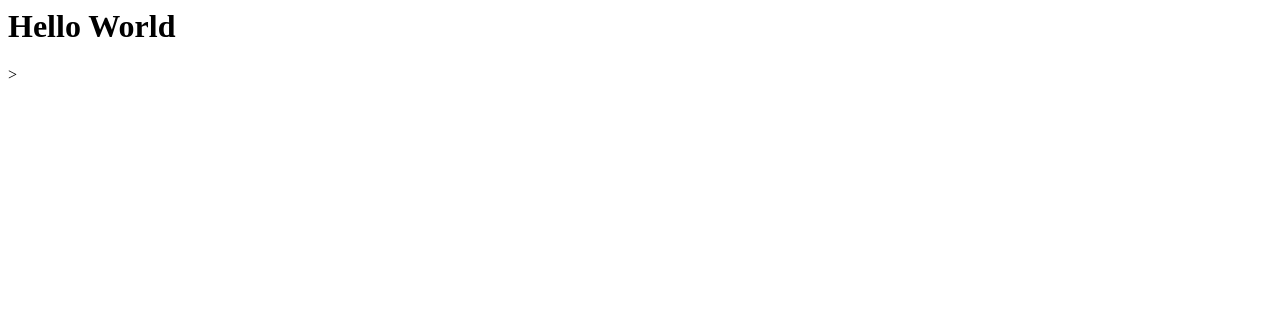
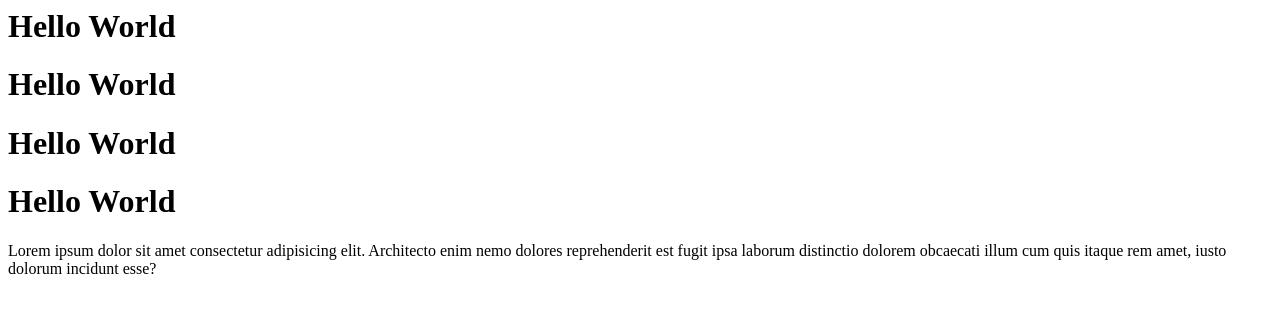
Before and after one commit to SerhiiiOselskyi/Serhii.Oselskyi, a plain HTML site: page index.html in a window 1280 px wide. Drawn offline with Linux system fonts and the light colour scheme.

Commit message:
add index.html

```diff
--- a/index.html
+++ b/index.html
@@ -1 +1,6 @@
-<h1>Hello World</h1>>
+<h1>Hello World</h1>
+<h1>Hello World</h1>
+<h1>Hello World</h1>
+<h1>Hello World</h1>
+
+<p>Lorem ipsum dolor sit amet consectetur adipisicing elit. Architecto enim nemo dolores reprehenderit est fugit ipsa laborum distinctio dolorem obcaecati illum cum quis itaque rem amet, iusto dolorum incidunt esse?</p>
```
Also changed, not shown: lesson01/index.html (added).
